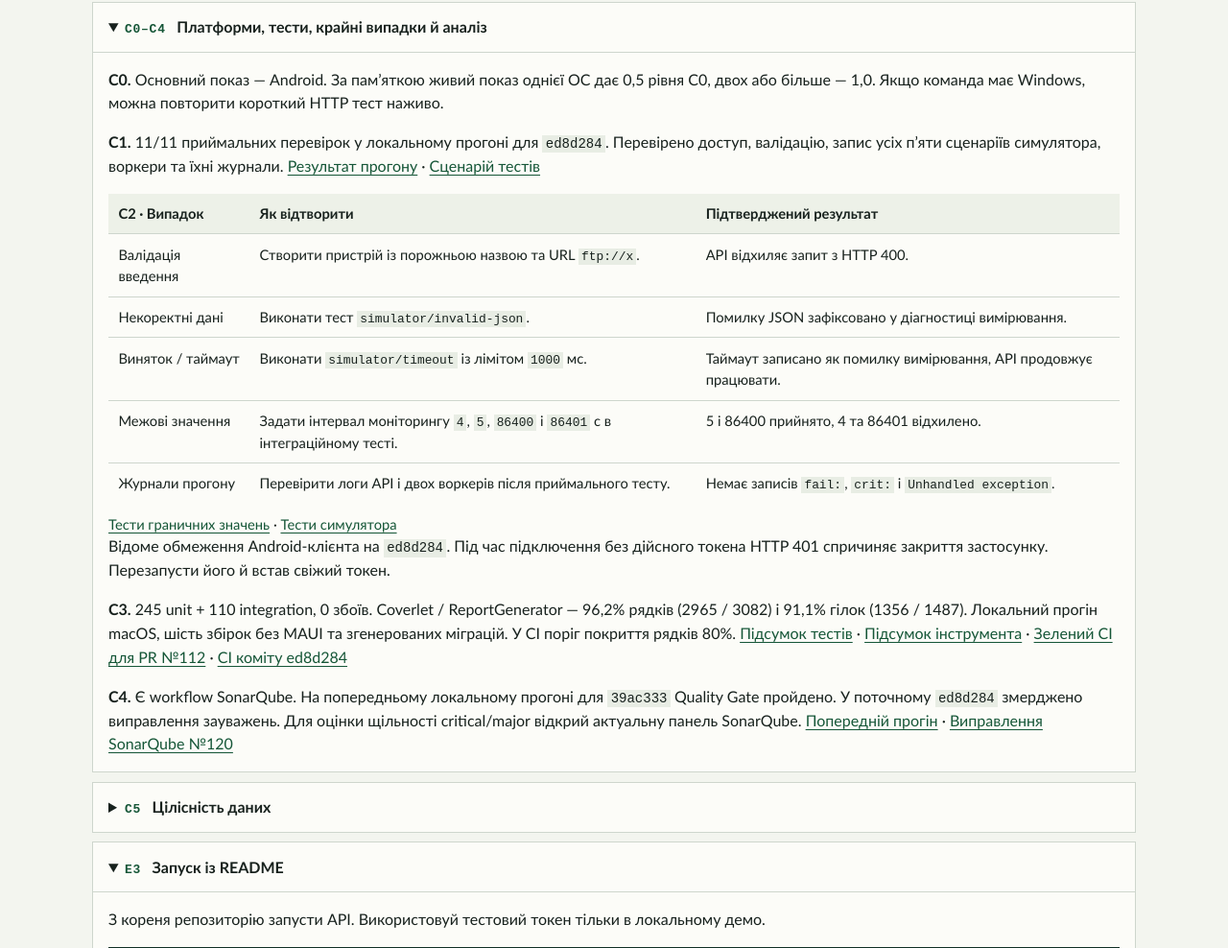
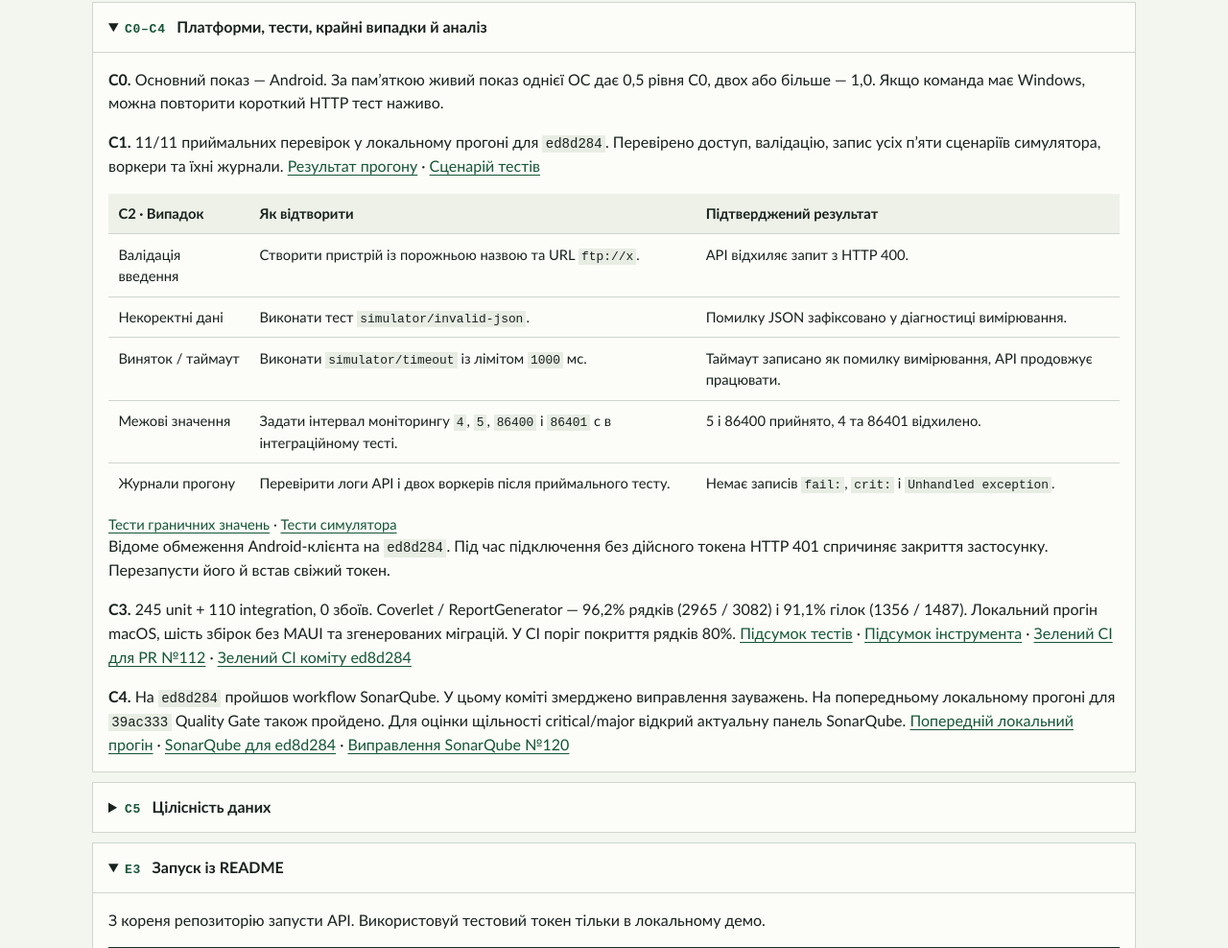
Before and after one commit to tzahorskyi/mpp-defense, a plain HTML site: page iot-android/index.html in a window 1280 px wide. Shown: the part 2886-3874 px from the top of the page at 96% size. Drawn offline with Linux system fonts and the light colour scheme.

Commit message:
Refresh Forgejo workflow evidence

```diff
--- a/iot-android/index.html
+++ b/iot-android/index.html
@@ -34,7 +34,7 @@
       <li class="step"><span class="time">1:35–2:45</span><div><h3>Викликати аномалію і показати графік</h3><p>У правилі вже задано <code>temperature</code> від <code>0</code> до <code>40</code>. Заміни шлях на <code>simulator/out-of-range</code> й виконай тест. Покажи <code>temperature: 150</code>, попередження та історію. Для графіка залиш <code>temperature</code> і натисни <strong>Оновити графік</strong>. За наявності часу підтвердь нове попередження або відкрий <strong>Експортувати CSV</strong>.</p><div class="say"><span class="label">Сказати</span>Симулятор повернув HTTP 200, але температура 150 виходить за межі. Сервер створює попередження, а клієнт показує його поряд з історією. Для довгих рядів графік обмежує кількість точок до 120 і зберігає форму сигналу через LTTB.</div></div></li>
       <li class="step"><span class="time">2:45–4:15</span><div><h3>Показати кеш, чергу і синхронізацію</h3><p>Залиш <strong>Demo sensor</strong> вибраним. Увімкни режим польоту на Android, перевір, що Wi‑Fi також вимкнено, і зачекай кілька секунд, поки з’єднання розірветься. Зміни поле <strong>Опис</strong> на <code>android-offline</code> і натисни <strong>Зберегти</strong>. Покажи час кешу й лічильник черги. Віднови мережу, натисни <strong>Синхронізувати</strong>. Покажи <strong>надіслано 1, відхилено 0</strong> і після повторного вибору пристрою звір опис.</p><div class="say"><span class="label">Сказати</span>Після втрати зв’язку клієнт читає список із локального SQLite та записує зміну в чергу. Коли мережа відновлюється, SyncEngine надсилає зміну. Повторне завантаження підтверджує, що опис є на сервері.</div></div></li>
       <li class="step"><span class="time">4:15–5:15</span><div><h3>Відкрити свої PR і рев’ю</h3><p>На комп’ютері відкрий <a href="#contribution">ланцюг №92 → №112</a>. Клацни коміти, рев’ю Назара й merge. Потім покажи <a href="#reviews">власні рев’ю</a>, почни з №102.</p><div class="say"><span class="label">Сказати</span>У PR №112 я підключив офлайн-репозиторій до екрана і додав кнопку синхронізації. Назар перевірив відключення API та повторну синхронізацію. У чужому PR №102 я відтворив помилку, коли некоректний JSON давав 500 замість 400, а після виправлення повторно перевірив відповідь.</div></div></li>
-      <li class="step"><span class="time">5:15–6:00</span><div><h3>Підтвердити результат тестами</h3><p>Відкрий <a href="#tests">результати та покриття</a>. Покажи також <a href="https://git.cvv-sandbox.eu.cc/Nazar/iot-diagnostic-platform-review-demo/actions/runs/103">Forgejo Actions для ed8d284</a>.</p><div class="say"><span class="label">Сказати</span>На коміті ed8d284 пройшли 245 модульних і 110 інтеграційних тестів та 11 приймальних перевірок. Coverlet показав 96,2% покриття рядків для збірок, які перевіряли автотести. Під час демонстрації можна звірити, що офлайн-зміна дійшла до сервера.</div></div></li>
+      <li class="step"><span class="time">5:15–6:00</span><div><h3>Підтвердити результат тестами</h3><p>Відкрий <a href="#tests">результати та покриття</a>. Покажи також <a href="https://git.cvv-sandbox.eu.cc/Nazar/iot-diagnostic-platform-review-demo/actions">Forgejo Actions, знайди ed8d284</a>.</p><div class="say"><span class="label">Сказати</span>На коміті ed8d284 пройшли 245 модульних і 110 інтеграційних тестів та 11 приймальних перевірок. Coverlet показав 96,2% покриття рядків для збірок, які перевіряли автотести. Під час демонстрації можна звірити, що офлайн-зміна дійшла до сервера.</div></div></li>
     </ol>
   </section>
   <aside class="panel" aria-labelledby="ready">
@@ -84,8 +84,8 @@
 </tbody></table></div>
 <p class="refs"><a href="https://git.cvv-sandbox.eu.cc/Nazar/iot-diagnostic-platform-review-demo/src/commit/ed8d284e833fc748cfdaef893152cc31b54095f8/tests/IoT.IntegrationTests/ValidationTests.cs">Тести граничних значень</a> · <a href="https://git.cvv-sandbox.eu.cc/Nazar/iot-diagnostic-platform-review-demo/src/commit/ed8d284e833fc748cfdaef893152cc31b54095f8/tests/IoT.IntegrationTests/ApiTests.cs">Тести симулятора</a></p>
 <p>Відоме обмеження Android-клієнта на <code>ed8d284</code>. Під час підключення без дійсного токена HTTP 401 спричиняє закриття застосунку. Перезапусти його й встав свіжий токен.</p>
-<p><strong>C3.</strong> 245 unit + 110 integration, 0 збоїв. Coverlet / ReportGenerator — 96,2% рядків (2965 / 3082) і 91,1% гілок (1356 / 1487). Локальний прогін macOS, шість збірок без MAUI та згенерованих міграцій. У CI поріг покриття рядків 80%. <a href="evidence/tests.txt">Підсумок тестів</a> · <a href="evidence/coverage.txt">Підсумок інструмента</a> · <a href="https://git.cvv-sandbox.eu.cc/Nazar/iot-diagnostic-platform-review-demo/actions/runs/96">Зелений CI для PR №112</a> · <a href="https://git.cvv-sandbox.eu.cc/Nazar/iot-diagnostic-platform-review-demo/actions/runs/103">CI коміту ed8d284</a></p>
-<p><strong>C4.</strong> Є workflow SonarQube. На попередньому локальному прогоні для <code>39ac333</code> Quality Gate пройдено. У поточному <code>ed8d284</code> змерджено виправлення зауважень. Для оцінки щільності critical/major відкрий актуальну панель SonarQube. <a href="evidence/sonarqube.png">Попередній прогін</a> · <a href="https://git.cvv-sandbox.eu.cc/Nazar/iot-diagnostic-platform-review-demo/pulls/120">Виправлення SonarQube №120</a></p>
+<p><strong>C3.</strong> 245 unit + 110 integration, 0 збоїв. Coverlet / ReportGenerator — 96,2% рядків (2965 / 3082) і 91,1% гілок (1356 / 1487). Локальний прогін macOS, шість збірок без MAUI та згенерованих міграцій. У CI поріг покриття рядків 80%. <a href="evidence/tests.txt">Підсумок тестів</a> · <a href="evidence/coverage.txt">Підсумок інструмента</a> · <a href="https://git.cvv-sandbox.eu.cc/Nazar/iot-diagnostic-platform-review-demo/actions/runs/39">Зелений CI для PR №112</a> · <a href="https://git.cvv-sandbox.eu.cc/Nazar/iot-diagnostic-platform-review-demo/actions/runs/55">Зелений CI коміту ed8d284</a></p>
+<p><strong>C4.</strong> На <code>ed8d284</code> пройшов workflow SonarQube. У цьому коміті змерджено виправлення зауважень. На попередньому локальному прогоні для <code>39ac333</code> Quality Gate також пройдено. Для оцінки щільності critical/major відкрий актуальну панель SonarQube. <a href="evidence/sonarqube.png">Попередній локальний прогін</a> · <a href="https://git.cvv-sandbox.eu.cc/Nazar/iot-diagnostic-platform-review-demo/actions/runs/56">SonarQube для ed8d284</a> · <a href="https://git.cvv-sandbox.eu.cc/Nazar/iot-diagnostic-platform-review-demo/pulls/120">Виправлення SonarQube №120</a></p>
 </div></details>
 <details class="details"><summary><span class="criterion">C5</span> Цілісність даних</summary><div><ul>
 <li><strong>Нормалізація.</strong> Пристрої, правила, вимірювання та події в окремих таблицях. <code>DeviceStatuses</code> — денормалізована проєкція для швидкого читання.</li>
```
